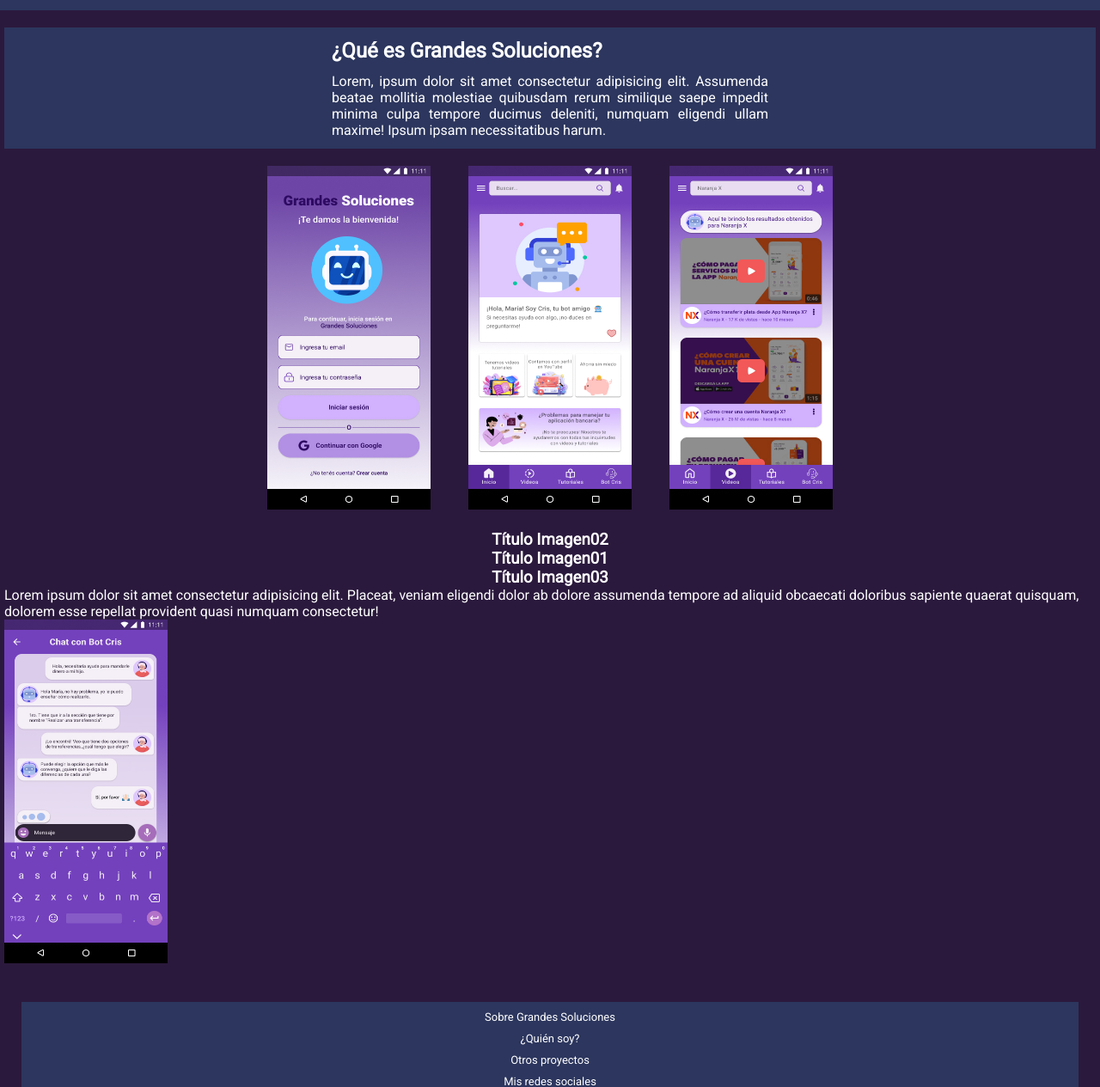
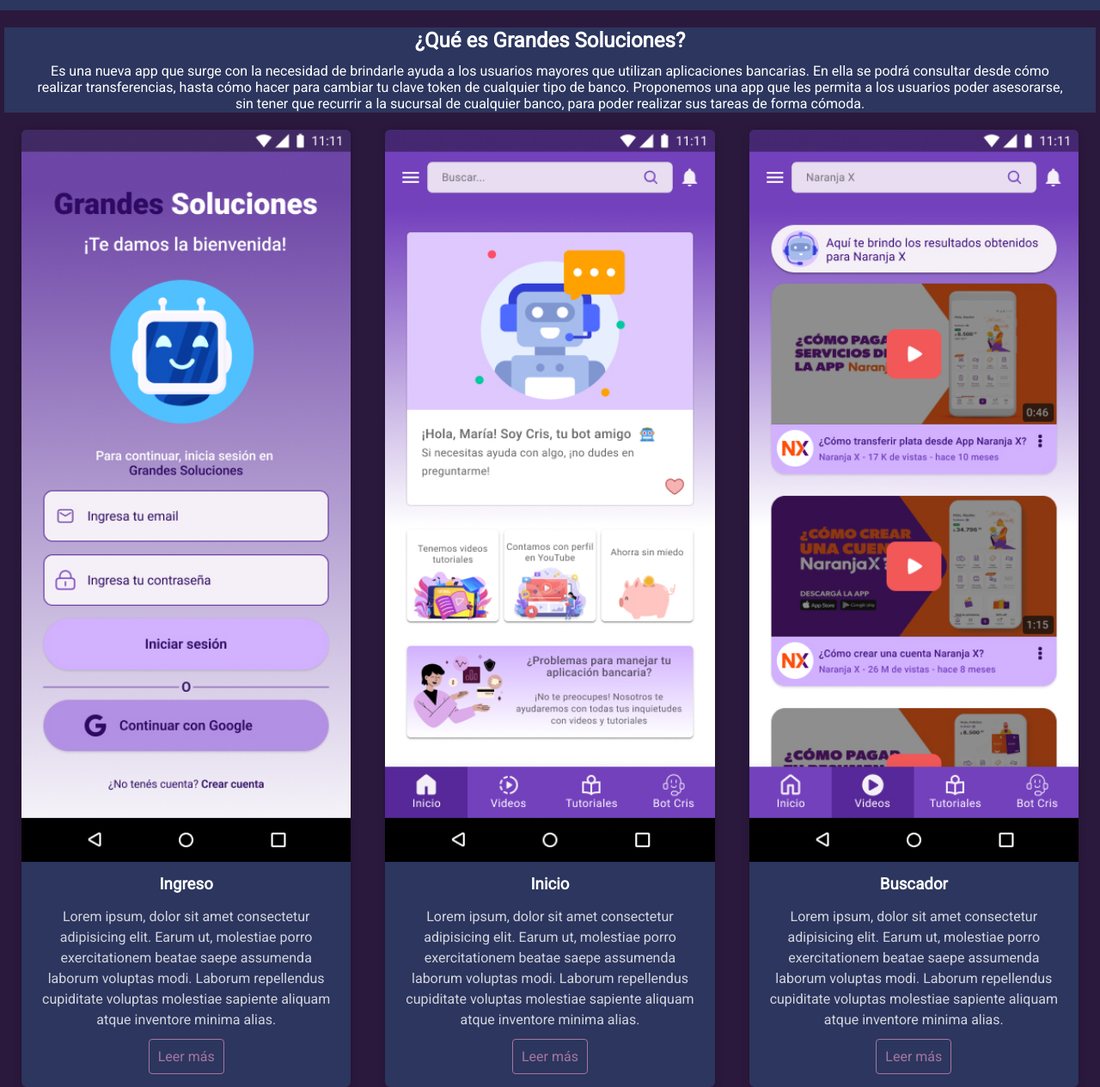
Before and after one commit to MarianaSilvetti/pre-entrega2, a plain HTML site: page index.html in a window 1280 px wide. Shown: the part 75-1340 px from the top of the page at 86% size. Drawn offline with Linux system fonts and the light colour scheme.

Commit message:
Mejore las cards, queda arreglar la imagen de abajo más el texto, también darle efectos a los botones del header y del footer

```diff
--- a/css/style.css
+++ b/css/style.css
@@ -1,22 +1,26 @@
-*{
- padding: 0;
- margin: 0;
+* {
+  margin: 0;
+  padding: 0;
+  box-sizing: border-box;
 }
 :root {
   --main-bg-color: #2b193d;
   --secondary-bg-color: #2c365e;
   --main-button-color: #a675a1;
+  --secondary-button-color: #b80ea7;
   --main-text-color: #ffffff;
+  --secondary-text-color: #ffffffc9;
 }
 body {
+  align-items: center;
+  font-family: 'Roboto', sans-serif;
   background-color: var(--main-bg-color);
   color: var(--main-text-color);
-  font-family: 'Roboto', sans-serif;
 }
 main {
   margin: auto 5px;
 }
-.mensaje-header  {
+.mensaje-header {
   text-align: center;
 }
 header {
@@ -38,7 +42,7 @@
 }
 nav li {
   align-items: center;
-  flex:content ;
+  flex: content;
 }
 nav li a {
   display: block;
@@ -53,15 +57,64 @@
 .que-es {
   background-color: var(--secondary-bg-color);
   text-align: center;
-  padding: 1% 30%;
-  text-align: justify;
+  padding: 1px 30px;
   margin-top: 20px;
 }
 .que-es p {
   margin-top: 12px;
 }
-.imagenes {
+.conteiner {
+  width: 100%;
+  display: flex;
+  justify-content: center;
+  align-items: center;
+}
+.card {
+  width: 100%;
+  margin: 20px;
+  border-radius: 6px;
+  overflow: hidden;
+  background: var(--secondary-bg-color);
+  box-shadow: 0px 1px 10px rgba(0, 0, 0, 0.2);
+  cursor: default;
+  transition: all 400ms ease;
+}
+.card:hover{
+  box-shadow: 5px 5px 20px rgba(0, 0, 0, 0.4);
+  /* transform: translateY(-3%); */
+}
+.card img {
+  width: 100%;
+  height: auto;
+  object-fit: fill;
+
+}
+.card .contenido {
+  padding: 15px;
   text-align: center;
+
+}
+.card .contenido p {
+  line-height: 1.5;
+  color: var(--secondary-text-color);
+}
+.card .contenido h3 {
+  font-weight: 700;
+  margin-bottom: 15px;
+}
+.card .contenido a {
+  text-decoration: none;
+  display: inline-block;
+  padding: 10px;
+  margin-top: 10px;
+  color: var(--main-button-color);
+  border: 1px solid var(--main-button-color);
+  border-radius: 4px;
+  transition: all 400ms ease;
+}
+.card .contenido a:hover {
+  background: var(--secondary-button-color);
+  color: var(--main-text-color);
 }
 .img {
   width: 190px;
@@ -80,7 +133,6 @@
 .img-parrafo {
   width: 190px;
   height: 400px;
-
 }
 footer {
   /* background-color: var(--secondary-bg-color); */
--- a/index.html
+++ b/index.html
@@ -26,7 +26,11 @@
           <li><a href="./index.html">Inicio</a></li>
           <li><a href="./pages/quienSoy.html">¿Quién soy?</a></li>
           <li><a href="./pages/contacto.html">Contacto</a></li>
-          <li><a href="./pages/sobreGrandesSoluciones.html">Sobre Grandes Soluciones</a></li>
+          <li>
+            <a href="./pages/sobreGrandesSoluciones.html"
+              >Sobre Grandes Soluciones</a
+            >
+          </li>
           <li><a href="./pages/otrosProyectos.html">Otros Proyectos</a></li>
         </ul>
       </nav>
@@ -35,34 +39,62 @@
       <section class="que-es">
         <h2>¿Qué es Grandes Soluciones?</h2>
         <p>
-          Lorem, ipsum dolor sit amet consectetur adipisicing elit. Assumenda
-          beatae mollitia molestiae quibusdam rerum similique saepe impedit
-          minima culpa tempore ducimus deleniti, numquam eligendi ullam maxime!
-          Ipsum ipsam necessitatibus harum.
+          Es una nueva app que surge con la necesidad de brindarle ayuda a los
+          usuarios mayores que utilizan aplicaciones bancarias. En ella se podrá
+          consultar desde cómo realizar transferencias, hasta cómo hacer para
+          cambiar tu clave token de cualquier tipo de banco. Proponemos una app
+          que les permita a los usuarios poder asesorarse, sin tener que
+          recurrir a la sucursal de cualquier banco, para poder realizar sus
+          tareas de forma cómoda.
         </p>
       </section>
-      <section>
-        <div class="imagenes">
-          <img src="./images/Ingreso.jpg" class="img" alt="Ingreso de app" />
-          <img src="./images/home.jpg" class="img" alt="Inicio de app" />
-          <img src="./images/buscador.jpg" class="img" alt="Buscador de app" />
-          <div class="texto-imagenes">
-            <ul class="lista">
-              <li><h3>Título Imagen02</h3></li>
-              <li><h3>Título Imagen01</h3></li>
-              <li><h3>Título Imagen03</h3></li>
-            </ul>
+      <div class="conteiner">
+        <div class="card">
+          <figure>
+            <img src="images/Ingreso.jpg" />
+          </figure>
+          <div class="contenido">
+            <h3>Ingreso</h3>
+            <p>
+              Lorem ipsum, dolor sit amet consectetur adipisicing elit. Earum
+              ut, molestiae porro exercitationem beatae saepe assumenda laborum
+              voluptas modi. Laborum repellendus cupiditate voluptas molestiae
+              sapiente aliquam atque inventore minima alias.
+            </p>
+            <a href="#">Leer más</a>
           </div>
         </div>
-      </section>
-      <article class="parrafo-largo">
-        <p>
-          Lorem ipsum dolor sit amet consectetur adipisicing elit. Placeat,
-          veniam eligendi dolor ab dolore assumenda tempore ad aliquid obcaecati
-          doloribus sapiente quaerat quisquam, dolorem esse repellat provident
-          quasi numquam consectetur!
-        </p>
-      </article>
+        <div class="card">
+          <figure>
+            <img src="images/home.jpg" />
+          </figure>
+          <div class="contenido">
+            <h3>Inicio</h3>
+            <p>
+              Lorem ipsum, dolor sit amet consectetur adipisicing elit. Earum
+              ut, molestiae porro exercitationem beatae saepe assumenda laborum
+              voluptas modi. Laborum repellendus cupiditate voluptas molestiae
+              sapiente aliquam atque inventore minima alias.
+            </p>
+            <a href="#">Leer más</a>
+          </div>
+        </div>
+        <div class="card">
+          <figure>
+            <img src="images/buscador.jpg" />
+          </figure>
+          <div class="contenido">
+            <h3>Buscador</h3>
+            <p>
+              Lorem ipsum, dolor sit amet consectetur adipisicing elit. Earum
+              ut, molestiae porro exercitationem beatae saepe assumenda laborum
+              voluptas modi. Laborum repellendus cupiditate voluptas molestiae
+              sapiente aliquam atque inventore minima alias.
+            </p>
+            <a href="#">Leer más</a>
+          </div>
+        </div>
+      </div>
       <img
         src="./images/chat-bot-chris.jpg"
         class="img-parrafo"
@@ -87,15 +119,9 @@
             <a href="">Mis redes sociales</a>
           </li>
         </ul>
-        <a href=""
-          ><i class="fa-brands fa-instagram"></i
-        ></a>
-        <a href=""
-          ><i class="fa-brands fa-linkedin-in"></i
-        ></a>
-        <a href=""
-          ><i class="fa-brands fa-behance"></i
-        ></a>
+        <a href=""><i class="fa-brands fa-instagram"></i></a>
+        <a href=""><i class="fa-brands fa-linkedin-in"></i></a>
+        <a href=""><i class="fa-brands fa-behance"></i></a>
       </div>
       <div class="mensaje-footer">
         <span>Gracias por haber llegado hasta acá</span>
```
